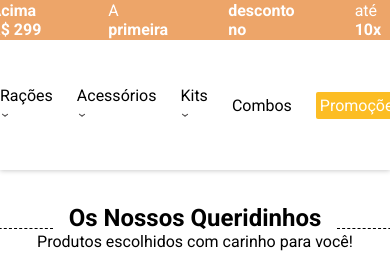
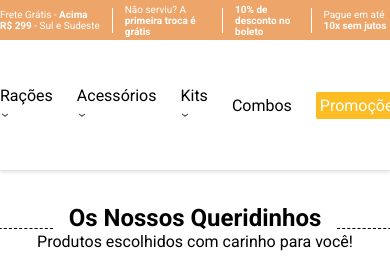
Before and after one commit to DionatanS/petshop_front, a plain HTML site: page index.html in a window 390 px wide. Shown: the top 269 px of the page. Drawn offline with Linux system fonts and the light colour scheme.

Commit message:
Ajuste de responsividade para Tablets

```diff
--- a/styles.css
+++ b/styles.css
@@ -458,3 +458,24 @@ footer .content-info img{
 footer img{
     padding-block: 25px;
 }
+
+@media only screen and (max-width: 1220px) {
+    .content-header{
+        font-size: 13px;
+        gap: 24px;
+    }
+  }
+
+@media only screen and (max-width: 968px) {
+.content-header{
+    font-size: 12px;
+    gap: 12px;
+}
+}
+
+@media only screen and (max-width: 820px) {
+    .content-header{
+        font-size: 10px;
+        gap: 12px;
+    }
+}
```
